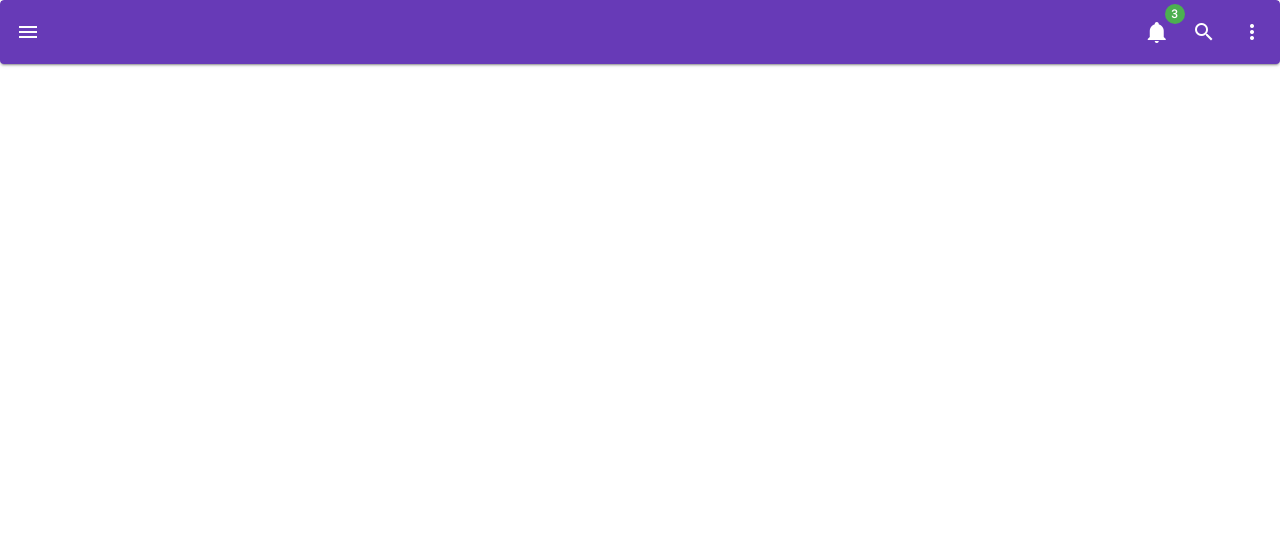
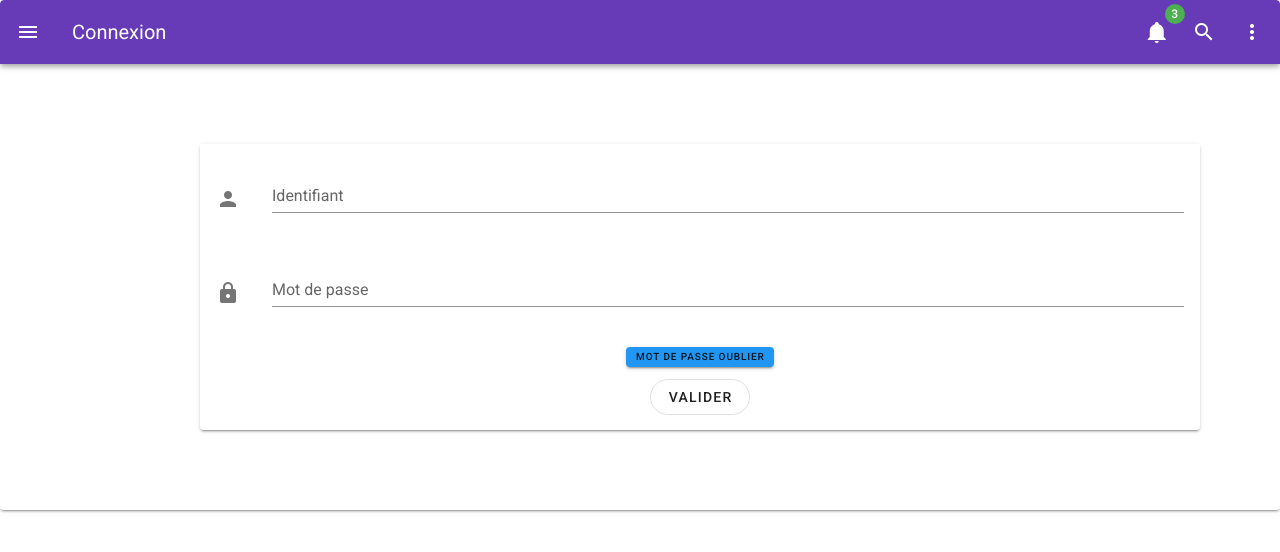
Before and after one commit to RubisetCie/Projet-Elective, a Vue app in the folder front_end_elective_v2/: page /login in a window 1280 px wide. Shown: the top 552 px of the page. Built offline with nearby package versions, Linux system fonts and the light colour scheme.

Commit message:
Login page

```diff
--- a/front_end_elective_v2/src/components/UI/HomeBar/HomeBar.vue
+++ b/front_end_elective_v2/src/components/UI/HomeBar/HomeBar.vue
@@ -50,7 +50,7 @@
             <v-list-item @click='redirect("/account")'>
               <v-list-item-title>Mon compte</v-list-item-title>
             </v-list-item>
-            <v-list-item @click='redirect("/")'>
+            <v-list-item @click='redirect("/Login")'>
               <v-list-item-title>Connexion</v-list-item-title>
             </v-list-item>
             <v-list-item @click='redirect("/")'>
--- /dev/null
+++ b/front_end_elective_v2/src/components/UI/Login/forgottenPassword.vue
@@ -0,0 +1,36 @@
+<template>
+  <div>
+      <v-list>
+        <div>
+          <v-list-item>
+            <v-list-item-action>
+              <v-icon>mdi-lock</v-icon>
+            </v-list-item-action>
+
+            <v-list-item-content>
+              <v-text-field label='Mot de passe'></v-text-field>
+            </v-list-item-content>
+          </v-list-item>
+          <v-list-item>
+            <v-list-item-action>
+              <v-icon>mdi-lock</v-icon>
+            </v-list-item-action>
+
+            <v-list-item-content>
+              <v-text-field label='Valider mot de passe'></v-text-field>
+            </v-list-item-content>
+          </v-list-item>
+        </div>
+      </v-list>
+  </div>
+</template>
+
+<script lang='ts'>
+import Options from 'vue-class-component';
+import Vue from 'vue';
+
+@Options({
+  methods: {},
+})
+export default class forgottenPassword extends Vue {}
+</script>
--- a/front_end_elective_v2/src/router/index.ts
+++ b/front_end_elective_v2/src/router/index.ts
@@ -65,6 +65,11 @@ const routes: Array<RouteConfig> = [
     name: 'Panier',
     component: () => import('../views/Cart.vue'),
   },
+  {
+    path: '/login',
+    name: 'Connexion',
+    component: () => import('../views/Login.vue'),
+  },
 ];
 
 const router = new VueRouter({
--- /dev/null
+++ b/front_end_elective_v2/src/views/Login.vue
@@ -0,0 +1,78 @@
+<template>
+  <div class='login'>
+    <v-card style='margin: 80px; margin-left: 200px; margint-right:200px;'>
+      <div v-if='know'>
+        <v-list>
+          <div>
+            <v-list-item>
+              <v-list-item-action>
+                <v-icon>mdi-account</v-icon>
+              </v-list-item-action>
+
+              <v-list-item-content>
+                <v-text-field label='Identifiant'></v-text-field>
+              </v-list-item-content>
+            </v-list-item>
+            <v-list-item>
+              <v-list-item-action>
+                <v-icon>mdi-lock</v-icon>
+              </v-list-item-action>
+
+              <v-list-item-content>
+                <v-text-field label='Mot de passe'></v-text-field>
+              </v-list-item-content>
+            </v-list-item>
+          </div>
+        </v-list>
+        <v-row
+          align='center'
+          justify='space-around'
+          style='padding-bottom: 15px'
+        >
+          <div class='my-2'>
+            <v-btn x-small color='blue' @click='know = false'>
+              Mot de passe oublier
+            </v-btn>
+          </div>
+        </v-row>
+        <div class='d-flex justify-space-around' style='padding-bottom: 15px'>
+          <v-btn outlined rounded text @click='validate()'>
+            Valider
+          </v-btn>
+        </div>
+      </div>
+      <div v-else>
+        <forgottenPassword />
+        <div class='d-flex justify-space-around' style='padding-bottom: 15px'>
+          <v-btn outlined text @click='changePassword()'> Valider </v-btn>
+        </div>
+      </div>
+    </v-card>
+  </div>
+</template>
+
+<script>
+import Options from 'vue-class-component';
+import Vue from 'vue';
+import forgottenPassword from '../components/UI/Login/forgottenPassword.vue';
+
+@Options({
+  data() {
+    return {
+      know: true,
+    };
+  },
+  components: {
+    forgottenPassword,
+  },
+  methods: {
+    validate() {
+      this.$router.push('/');
+    },
+    changePassword() {
+      this.know = true;
+    },
+  },
+})
+export default class Login extends Vue {}
+</script>
```
Also changed, not shown: front_end_elective_v2/src/components/UI/Account/DeleteAccount.vue (deleted, +0 -16 lines), front_end_elective_v2/src/components/UI/Account/EditAccount.vue (deleted, +0 -16 lines), front_end_elective_v2/src/components/UI/Account/SeeAccount.vue (deleted, +0 -16 lines), front_end_elective_v2/src/components/UI/Account/SuspendAccount.vue (deleted, +0 -16 lines).
